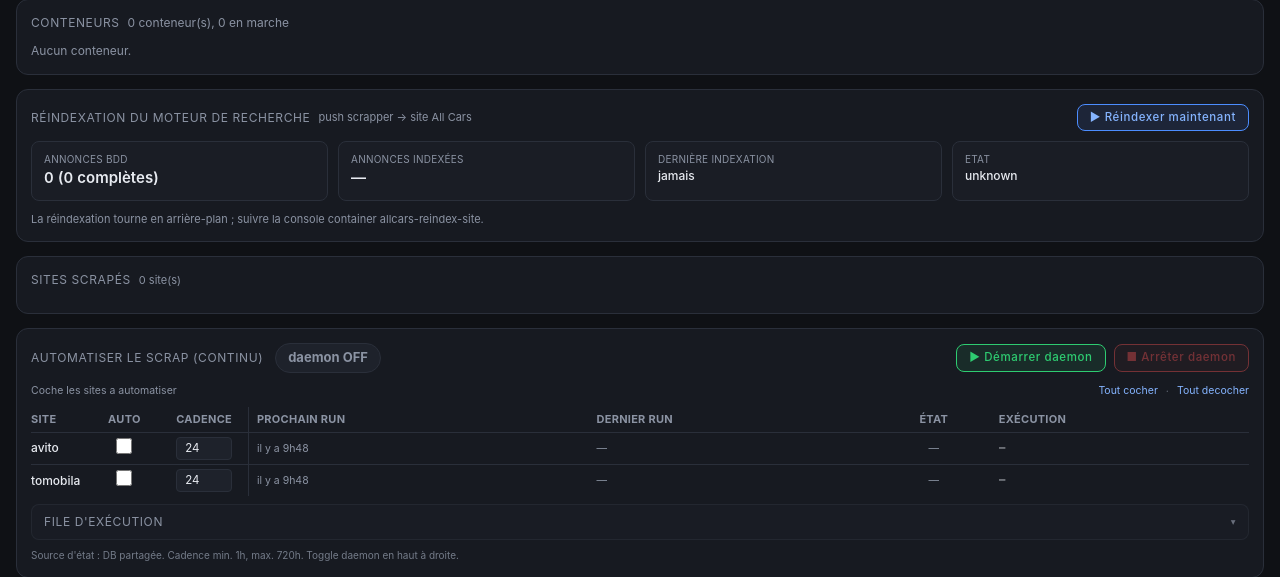
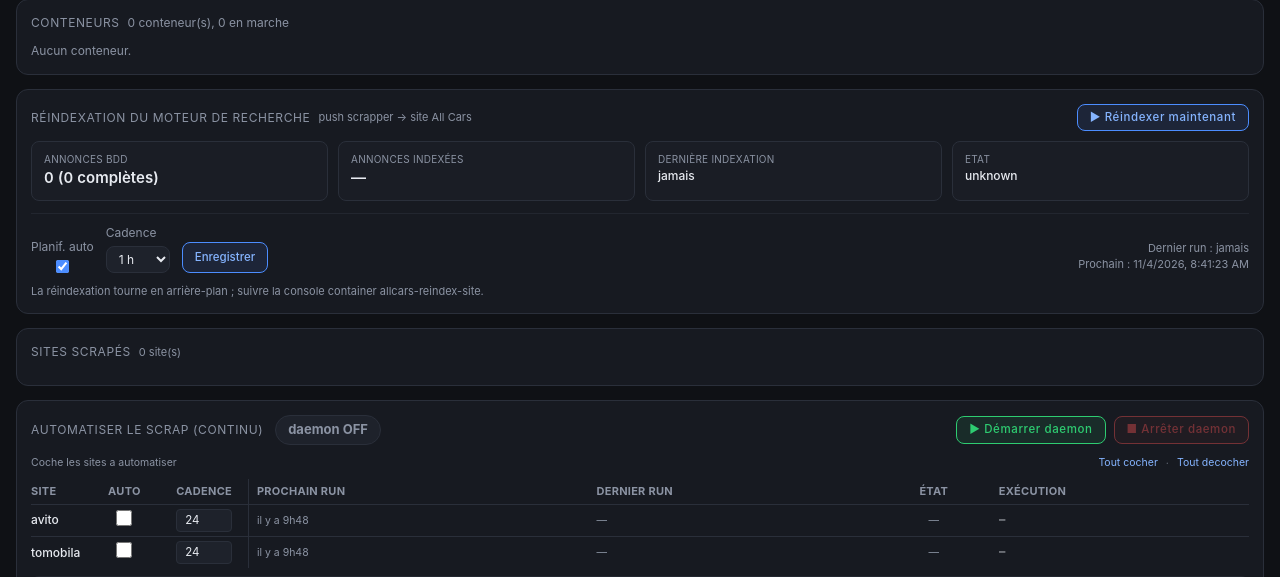
Before and after one commit to nabilsadki/allcars-scraper, a Flask app: page /tracking in a window 1280 px wide. Shown: the part 182-759 px from the top of the page. Run offline with Flask 3, Linux system fonts and the light colour scheme; data that the repository does not hold is empty; style sheets or scripts are compiled from the project's sources.

Commit message:
reindex: planification automatique (UI + API + daemon)

```diff
--- a/services/web/app.py
+++ b/services/web/app.py
@@ -484,6 +484,96 @@ def build_filters() -> tuple[str, list]:
 
 
 # -------------------------------------------------------------------- pages
+
+def _reindex_schedule_db():
+    db = _db_local()
+    try:
+        cur = db.cursor()
+        cur.execute("""CREATE TABLE IF NOT EXISTS reindex_schedule (
+          id INT PRIMARY KEY,
+          enabled TINYINT(1) NOT NULL DEFAULT 1,
+          cadence_hours INT NOT NULL DEFAULT 1,
+          last_run_at DATETIME NULL,
+          next_run_at DATETIME NULL,
+          created_at DATETIME DEFAULT CURRENT_TIMESTAMP,
+          updated_at DATETIME DEFAULT CURRENT_TIMESTAMP ON UPDATE CURRENT_TIMESTAMP
+        )""")
+        cur.execute("INSERT IGNORE INTO reindex_schedule (id, enabled, cadence_hours) VALUES (1, 1, 1)")
+        cur.execute("UPDATE reindex_schedule SET next_run_at = DATE_ADD(NOW(), INTERVAL %s HOUR) "
+                    "WHERE id = 1 AND next_run_at IS NULL", (1,))
+        db.commit()
+    finally:
+        try: db.close()
+        except Exception: pass
+
+
+def _db_local():
+    import pymysql
+    return pymysql.connect(**DB)
+
+
+def reindex_schedule_state():
+    _reindex_schedule_db()
+    db = _db_local()
+    try:
+        cur = db.cursor()
+        cur.execute("SELECT enabled, cadence_hours, last_run_at, next_run_at FROM reindex_schedule WHERE id = 1")
+        row = cur.fetchone()
+        return {
+            "enabled": bool(row.get("enabled", 1)) if isinstance(row, dict) else bool(row[0]) if row else True,
+            "cadence_hours": int((row.get("cadence_hours") if isinstance(row, dict) else row[1]) or 1) if row else 1,
+            "last_run_at": _fmt_dt((row.get("last_run_at") if isinstance(row, dict) else row[2]) if row else None),
+            "next_run_at": _fmt_dt((row.get("next_run_at") if isinstance(row, dict) else row[3]) if row else None),
+            "running": _safe_reindex_state() == "running",
+        }
+    finally:
+        try: db.close()
+        except Exception: pass
+
+
+def _fmt_dt(v):
+    if v is None:
+        return None
+    try:
+        return v.strftime("%Y-%m-%dT%H:%M:%SZ")
+    except Exception:
+        return str(v)
+
+
+def _safe_reindex_state():
+    try:
+        import scrapectl as sp
+        return sp.reindex_state()
+    except Exception:
+        return "absent"
+
+
+def set_reindex_schedule_state(enabled, cadence_hours):
+    enabled = bool(enabled)
+    try:
+        cadence_hours = int(cadence_hours)
+    except (TypeError, ValueError):
+        cadence_hours = 1
+    if cadence_hours < 1:
+        cadence_hours = 1
+    _reindex_schedule_db()
+    db = _db_local()
+    try:
+        cur = db.cursor()
+        if enabled:
+            cur.execute("UPDATE reindex_schedule SET enabled = %s, cadence_hours = %s, "
+                        "next_run_at = DATE_ADD(NOW(), INTERVAL %s HOUR) WHERE id = 1",
+                        (1 if enabled else 0, cadence_hours, cadence_hours))
+        else:
+            cur.execute("UPDATE reindex_schedule SET enabled = %s, cadence_hours = %s, "
+                        "next_run_at = NULL WHERE id = 1",
+                        (0, cadence_hours))
+        db.commit()
+    finally:
+        try: db.close()
+        except Exception: pass
+    return reindex_schedule_state()
+
 @app.route("/")
 def index():
     where, params = build_filters()
@@ -1683,6 +1773,29 @@ def api_reindex_start():
         return jsonify({"error": str(e)}), 502
     return jsonify({"message": msg})
 
+@app.route("/api/reindex/schedule", methods=["GET"])
+def api_reindex_schedule_get():
+    try:
+        return jsonify(reindex_schedule_state())
+    except Exception as e:
+        return jsonify({"error": str(e)}), 500
+
+
+@app.route("/api/reindex/schedule", methods=["POST"])
+def api_reindex_schedule_post():
+    data = request.get_json(silent=True) or {}
+    enabled = data.get("enabled")
+    if isinstance(enabled, str):
+        enabled = enabled.lower() in ("1", "true", "yes", "on")
+    cadence = data.get("cadence_hours")
+    try:
+        row = set_reindex_schedule_state(enabled, cadence)
+    except Exception as e:
+        return jsonify({"error": str(e)}), 500
+    return jsonify(row)
+
+
+
 if __name__ == "__main__":
     # initialisation (DDL) au demarrage, une seule fois
     try:
--- a/services/web/automation.py
+++ b/services/web/automation.py
@@ -53,6 +53,16 @@ def ensure_tables():
           trigger_source ENUM('manual','scheduled','daemon') NOT NULL DEFAULT 'manual',
           INDEX idx_priority_status_enqueued (priority,status,enqueued_at)
         )""")
+        cur.execute("""CREATE TABLE IF NOT EXISTS reindex_schedule (
+          id INT PRIMARY KEY,
+          enabled TINYINT(1) NOT NULL DEFAULT 1,
+          cadence_hours INT NOT NULL DEFAULT 1,
+          last_run_at DATETIME NULL,
+          next_run_at DATETIME NULL
+        )""")
+        cur.execute("INSERT IGNORE INTO reindex_schedule (id, enabled, cadence_hours) VALUES (1, 1, 1)")
+        cur.execute("UPDATE reindex_schedule SET next_run_at = DATE_ADD(NOW(), INTERVAL cadence_hours HOUR) "
+                    "WHERE id=1 AND next_run_at IS NULL")
         for s in app.known_sites():
             name = s.get("name")
             if not name:
@@ -259,6 +269,36 @@ def _loop():
                 _exec(db, "UPDATE site_schedule SET next_due = DATE_ADD(NOW(), "
                           "INTERVAL %s HOUR) WHERE site=%s",
                       (int(cadence or 24), site))
+            # phase 1bis: planification automatique de la reindexation
+            try:
+                rows = db.cursor()
+                # ensure table exists
+                import app as _app
+                _app.db().cursor().execute("""CREATE TABLE IF NOT EXISTS reindex_schedule (
+                  id INT PRIMARY KEY, enabled TINYINT(1) NOT NULL DEFAULT 1,
+                  cadence_hours INT NOT NULL DEFAULT 1, last_run_at DATETIME NULL,
+                  next_run_at DATETIME NULL)""")
+                rows = _q(db, "SELECT enabled, cadence_hours, next_run_at FROM reindex_schedule WHERE id=1 LIMIT 1", ())
+                if rows:
+                    r = rows[0]
+                    rs_enabled = int(r[0] if not isinstance(r, dict) else r.get("enabled") or 0)
+                    rs_cadence = int(r[1] if not isinstance(r, dict) else r.get("cadence_hours") or 1)
+                    rs_next = r[2] if not isinstance(r, dict) else r.get("next_run_at")
+                    if rs_enabled and (rs_next is None or rs_next <= now):
+                        try:
+                            import scrapectl
+                            state = scrapectl.reindex_state()
+                            if state not in ("running", "created", "restarting", "starting"):
+                                msg = scrapectl.launch_reindex()
+                                _exec(db, "UPDATE reindex_schedule SET last_run_at = NOW(), "
+                                          "next_run_at = DATE_ADD(NOW(), INTERVAL %s HOUR) "
+                                          "WHERE id = 1", (int(rs_cadence or 1),))
+                                print("reindex enqueued:", msg, flush=True)
+                        except Exception as re:
+                            print("reindex launch failed:", re, flush=True)
+            except Exception as e:
+                print("reindex schedule phase failed:", e, flush=True)
+
             # phase 2: run queue head
             rows = _q(db, "SELECT id,site,mode,payload_json FROM scrape_queue "
                            "WHERE status='pending' ORDER BY priority ASC, "
--- a/services/web/templates/tracking.html
+++ b/services/web/templates/tracking.html
@@ -111,6 +111,26 @@
     <div class="border border-line rounded-lg bg-panel2/40 px-3 py-2.5">
       <div class="text-[10px] uppercase tracking-wide text-muted">Etat</div>
       <div class="text-[12px] font-medium" id="reindex-state">—</div>
+    </div>
+  </div>
+  <div class="mt-3 pt-2.5 border-t border-line/60 flex flex-wrap items-end gap-3 text-[12px]">
+    <label class="flex flex-col gap-1 text-muted">
+      Planif. auto
+      <input type="checkbox" id="reindex-auto" class="accent-accent">
+    </label>
+    <label class="flex flex-col gap-1 text-muted">
+      Cadence
+      <select id="reindex-cadence" class="bg-panel2 border border-line rounded-lg px-2 py-1 text-txt">
+        <option value="1">1 h</option>
+        <option value="6">6 h</option>
+        <option value="12">12 h</option>
+        <option value="24">24 h</option>
+      </select>
+    </label>
+    <button type="button" id="reindex-auto-save" class="border border-accent text-accent-txt bg-accent/10 rounded-lg px-3 py-1.5 text-[11.5px] font-medium cursor-pointer hover:bg-accent/20">Enregistrer</button>
+    <div class="text-muted text-[11px] ml-auto text-right">
+      <div>Dernier run : <span id="reindex-auto-last">jamais</span></div>
+      <div>Prochain : <span id="reindex-auto-next">—</span></div>
     </div>
   </div>
   <p class="text-[11px] text-muted mt-2.5" id="reindex-msg">La réindexation tourne en arrière-plan ; suivre la console container allcars-reindex-site.</p>
@@ -1278,6 +1298,14 @@ setInterval(refreshContainers, 5000);
       if (el('reindex-last')) el('reindex-last').textContent = last ? new Date(last).toLocaleString() : 'jamais';
       const state = d.container_state || '—';
       if (el('reindex-state')) el('reindex-state').textContent = state;
+      try {
+        const r2 = await fetch('/api/reindex/schedule', {cache:'no-store'});
+        const s2 = await r2.json();
+        if (el('reindex-auto')) el('reindex-auto').checked = !!s2.enabled;
+        if (el('reindex-cadence')) el('reindex-cadence').value = String(s2.cadence_hours || 24);
+        if (el('reindex-auto-last')) el('reindex-auto-last').textContent = s2.last_run_at ? new Date(s2.last_run_at).toLocaleString() : 'jamais';
+        if (el('reindex-auto-next')) el('reindex-auto-next').textContent = s2.next_run_at ? new Date(s2.next_run_at).toLocaleString() : '—';
+      } catch (e) {}
     } catch (e) { /* ignore */ }
   }
   const _rb = document.getElementById('reindex-start');
@@ -1297,7 +1325,29 @@ setInterval(refreshContainers, 5000);
       refreshReindex();
     }
   });
-  refreshReindex();
+  const _ras = document.getElementById('reindex-auto-save');
+  if (_ras) _ras.addEventListener('click', async (e) => {
+    e.preventDefault();
+    const msg = document.getElementById('reindex-msg');
+    if (msg) msg.textContent = 'Enregistrement de la planification...';
+    try {
+      const r = await fetch('/api/reindex/schedule', {
+        method:'POST',
+        headers: {'Content-Type':'application/json'},
+        body: JSON.stringify({
+          enabled: document.getElementById('reindex-auto').checked,
+          cadence_hours: document.getElementById('reindex-cadence').value,
+        }),
+      });
+      const j = await r.json();
+      if (msg) msg.textContent = j.error ? ('Erreur : ' + j.error) : 'Planification enregistrée.';
+      refreshReindex();
+    } catch (ex) {
+      if (msg) msg.textContent = 'Erreur : ' + ex;
+    }
+  });
+
+    refreshReindex();
   setInterval(refreshReindex, 5000);
 
 </script>
```
